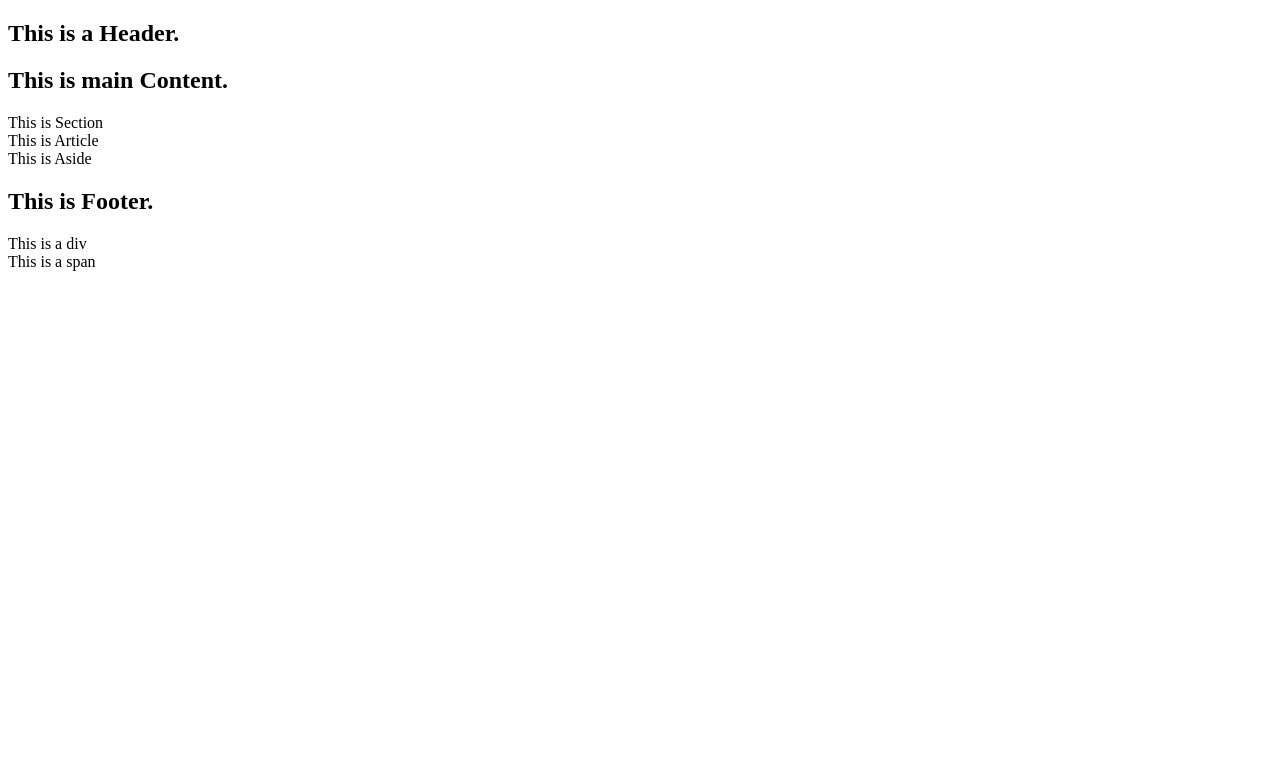
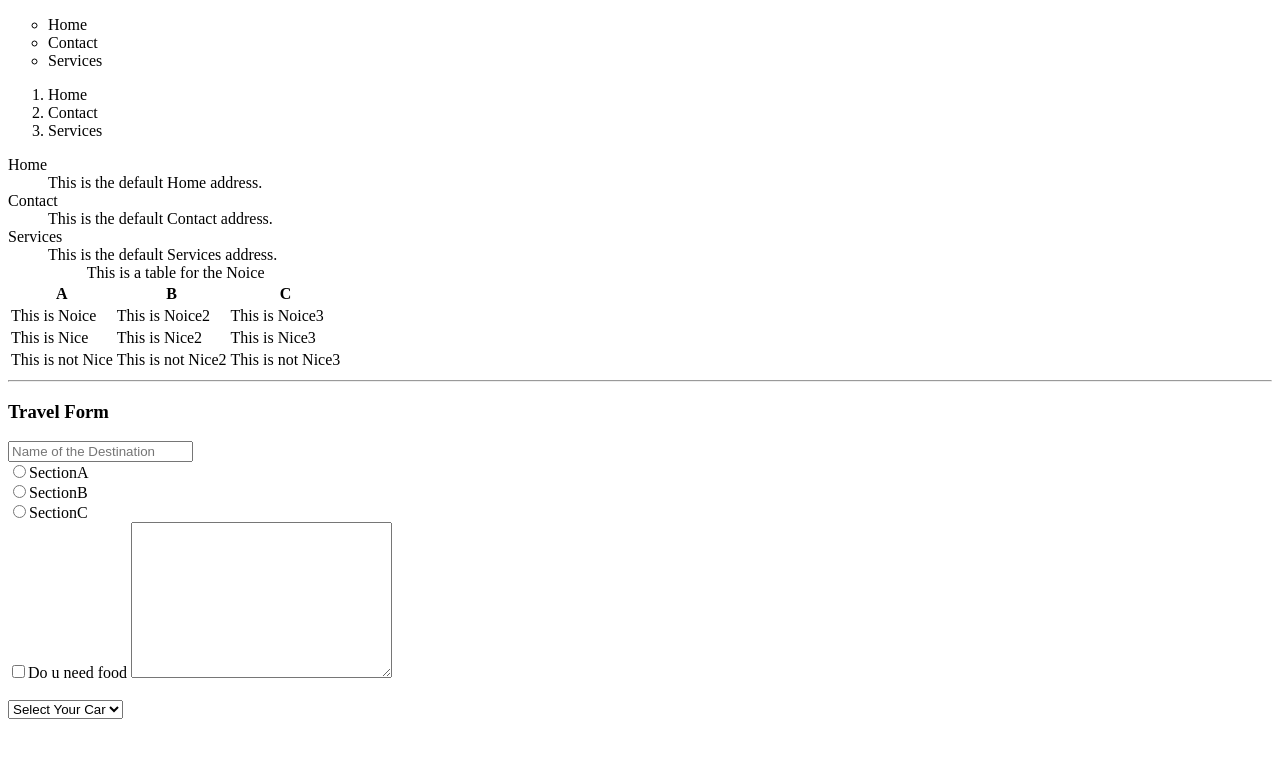
Before and after one commit to Piyush023/LearningHTML, a plain HTML site: page index.html in a window 1280 px wide. Drawn offline with Linux system fonts and the light colour scheme.

Commit message:
4th Commit Chapter 4th Done

```diff
--- a/index.html
+++ b/index.html
@@ -71,7 +71,7 @@
 
         <!-- Chapter Page Layout-->
 
-        <header>
+        <!-- <header>
             <h2>This is a Header.</h2>
         </header>
         <main>
@@ -90,6 +90,91 @@
             <h2>This is Footer.</h2>
             <div>This is a div</div>
             <span>This is a span</span>
-        </footer>
+        </footer> -->
+
+        <!-- Chapter 4 List, table, Form -->
+        <!--Lists -->
+        <ul type="Circle">
+            <li>Home</li>
+            <li>Contact</li>
+            <li>Services</li>
+        </ul>
+        <ol>
+            <li>Home</li>
+            <li>Contact</li>
+            <li>Services</li>
+        </ol>
+        <dt>
+            <dt>Home</dt>
+            <dd>This is the default Home address.</dd>
+            <dt>Contact</dt>
+            <dd>This is the default Contact address.</dd>
+            <dt>Services</dt>
+            <dd>This is the default Services address.</dd>
+        </dt>
+
+        <!-- Tables -->
+        <table>
+            <caption>This is a table for the Noice</caption>
+            <thead>
+                <tr >
+                    <th>A</th>
+                    <th>B</th>
+                    <th>C</th>
+                </tr>
+            </thead>
+            <tr>
+                <td>This is Noice</td>
+                <td>This is Noice2</td>
+                <td>This is Noice3</td>
+            </tr>
+            <tr>
+                <td>This is Nice</td>
+                <td>This is Nice2</td>
+                <td>This is Nice3</td>
+            </tr>
+            <tr>
+                <td>This is not Nice</td>
+                <td>This is not Nice2</td>
+                <td>This is not Nice3</td>
+            </tr>
+        </table>
+
+        <!-- Forms -->
+        <hr>
+        <h3>Travel Form</h3>
+        <form action="">
+            <label for="Name of Destination">
+                <input type="text" placeholder="Name of the Destination" id="Name of Destination">
+            </label>
+            <br>
+            <label for="SectionA">
+                <input type="radio" value="section-a" name="Section" id="SectionA">SectionA
+            </label>
+            <br>
+            <label for="SectionB">
+                <input type="radio" value="section-b" name="Section" id="SectionB">SectionB
+            </label>
+            <br>
+            <label for="SectionC">
+                <input type="radio" value="section-c" name="Section" id="SectionC">SectionC
+            </label>
+            <br>
+            <input type="checkbox" name="Want Food" id="Food">Do u need food
+
+            <textarea name="Para" id="Para" cols="30" rows="10"></textarea>
+            <BR></BR>
+            <select name="Car" id="Car">
+                <option value="NO-CAR">Select Your Car</option>
+                <option value="Omni">Omni</option>
+                <option value="Omni2">Omni2</option>ˀ
+            </select>
+        </form>
+
+        <!-- Embbed Videos -->
+        <!-- <iframe width="560" height="315" src="https://www.youtube.com/embed/ZQ4E0JJcxz0" title="YouTube video player" frameborder="0" allow="accelerometer; autoplay; clipboard-write; encrypted-media; gyroscope; picture-in-picture" allowfullscreen></iframe> -->
+
+        <!-- Showing Videos in our Websites -->
+        <!-- <video src="vid.mp4" controls loop width=500px></video> -->
 </body>
 </html>
```
